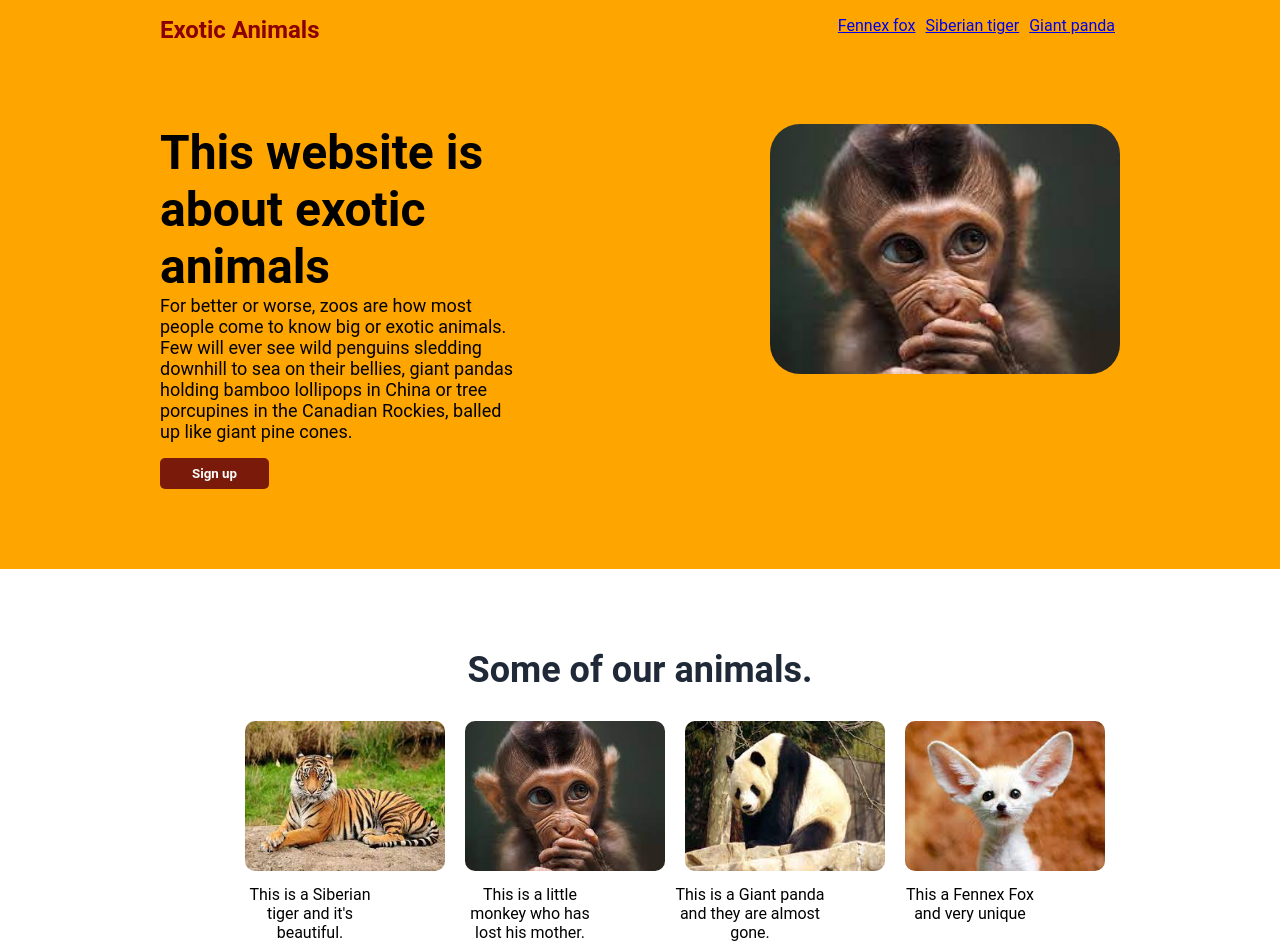
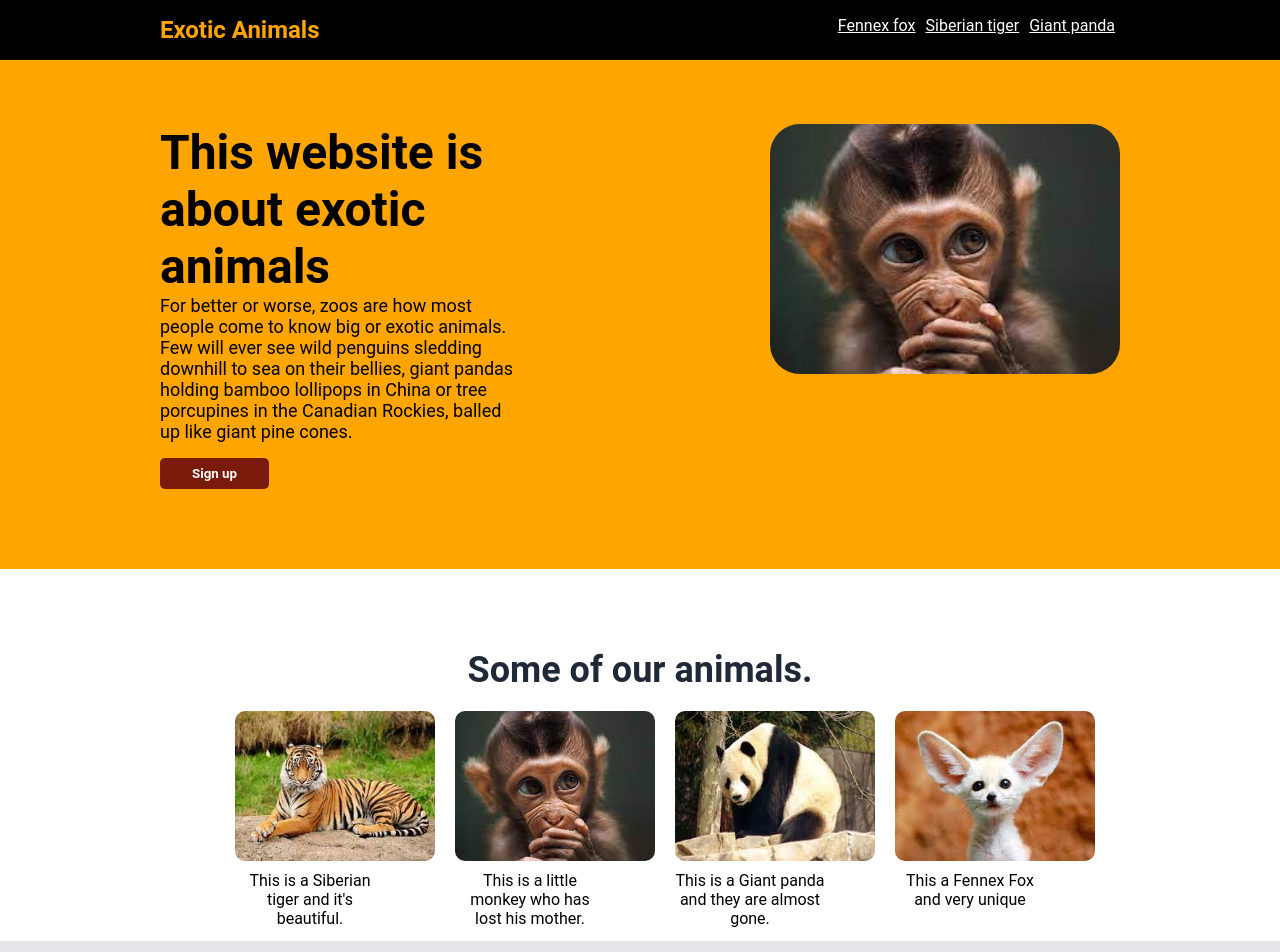
Before and after one commit to BouchraEM/Main-CSS, a plain HTML site: page index.html in a window 1280 px wide. Shown: the top 952 px of the page. Drawn offline with Linux system fonts and the light colour scheme.

Commit message:
Update styles.css

```diff
--- a/styles.css
+++ b/styles.css
@@ -4,13 +4,13 @@
   margin: 0;
 }
 
-.navbar,
 .hero-container {
   background-color: orange;
 }
 
 .navbar {
-  color: darkred;
+  background-color: black;
+  color: orange;
   display: flex;
   justify-content: space-between;
   padding: 1rem 10rem;
@@ -18,11 +18,17 @@
 
 .navbar ul {
   display: flex;
+  list-style-type: none;
 }
 
-.navbar ul li {
+.navbar a {
   list-style-type: none;
+  color: white;
   margin: 0 5px;
+}
+
+.navbar li:active {
+  color: white;
 }
 
 .hero-container {
@@ -84,15 +90,16 @@
 
 .card-item {
   height: 150px;
-  margin: 20px;
+  margin: 10px 20px;
   width: 150px;
 }
 
 .box img {
+  display: flex;
   border-radius: 10px;
   height: 150px;
   width: 200px;
-  margin: 10px 10px;
+  margin: 10px 0px;
 }
 
 .box-subtext {
```
